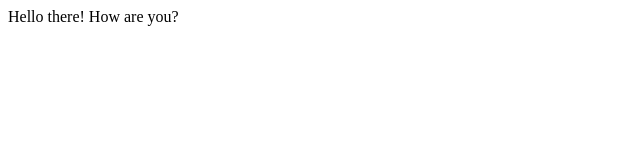
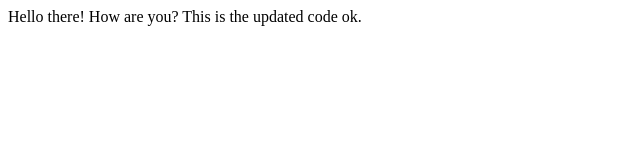
Before and after one commit to perpetuaraj/test2, a plain HTML site: page index.html in a window 1280 px wide. Shown: the whole page, without its empty margins (0-640 px from the left). Drawn offline with Linux system fonts and the light colour scheme.

Commit message:
updated code for branch

```diff
--- a/index.html
+++ b/index.html
@@ -5,6 +5,6 @@
     </head>
     <body>
       Hello there!
-      How are you?
+      How are you? This is the updated code ok.
 </body>
 </html>
```
